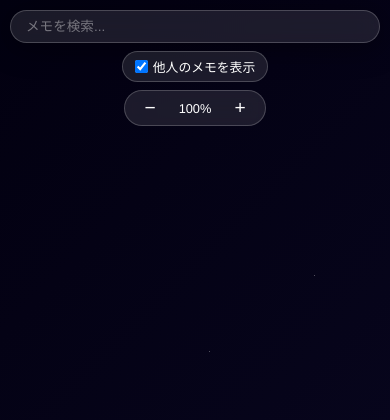
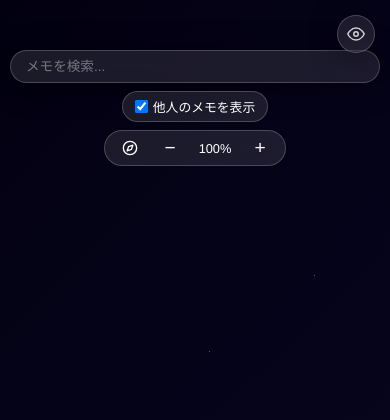
Before and after one commit to SharkBot-Dev/StarMemo, a Flask app: page / in a window 390 px wide. Shown: the top 420 px of the page. Run offline with Flask 3, Linux system fonts and the light colour scheme; the visitor is signed in with stand-in values (Sample User, id 1); data that the repository does not hold is empty.

Commit message:
feat: 非表示にできるように

```diff
--- a/static/sky.css
+++ b/static/sky.css
@@ -150,6 +150,16 @@ body {
 
 .zoom-controls button:hover {
     opacity: 0.7;
+}
+
+.zoom-controls button svg {
+    width: 16px;
+    height: 16px;
+    transition: transform 0.3s cubic-bezier(0.4, 0, 0.2, 1);
+}
+
+.zoom-controls button:hover svg {
+    transform: scale(1.1) rotate(15deg);
 }
 
 #zoomLevelIndicator {
@@ -458,7 +468,7 @@ body {
     #ui-layer-top {
         flex-direction: column;
         align-items: center;
-        padding: 10px;
+        padding: 50px 10px 10px 10px;
         gap: 8px;
     }
 
@@ -531,3 +541,95 @@ body {
         height: 14px;
     }
 }
+
+/* GUI Toggle Button Styles */
+.toggle-gui-btn {
+    position: fixed;
+    top: 20px;
+    right: 20px;
+    z-index: 101;
+    width: 44px;
+    height: 44px;
+    background: rgba(255, 255, 255, 0.1);
+    backdrop-filter: blur(12px);
+    -webkit-backdrop-filter: blur(12px);
+    border: 1px solid rgba(255, 255, 255, 0.2);
+    border-radius: 50%;
+    color: rgba(255, 255, 255, 0.8);
+    display: flex;
+    align-items: center;
+    justify-content: center;
+    cursor: pointer;
+    transition: all 0.2s cubic-bezier(0.4, 0, 0.2, 1);
+    box-shadow: 0 4px 30px rgba(0, 0, 0, 0.4);
+    pointer-events: auto;
+}
+
+.toggle-gui-btn:hover {
+    background: rgba(255, 255, 255, 0.2);
+    color: white;
+    transform: scale(1.05);
+}
+
+.toggle-gui-btn svg {
+    width: 20px;
+    height: 20px;
+}
+
+.toggle-gui-btn .eye-off-icon {
+    display: none;
+}
+
+/* GUI非表示時のスタイル */
+body.gui-hidden .toggle-gui-btn .eye-icon {
+    display: none;
+}
+
+body.gui-hidden .toggle-gui-btn .eye-off-icon {
+    display: block;
+}
+
+body.gui-hidden .toggle-gui-btn {
+    background: rgba(255, 255, 255, 0.05);
+    border-color: rgba(255, 255, 255, 0.1);
+    color: rgba(255, 255, 255, 0.4);
+}
+
+body.gui-hidden .toggle-gui-btn:hover {
+    background: rgba(255, 255, 255, 0.15);
+    color: rgba(255, 255, 255, 0.8);
+}
+
+/* GUI要素のトランジション */
+.gui-element {
+    transition: opacity 0.3s cubic-bezier(0.4, 0, 0.2, 1), transform 0.3s cubic-bezier(0.4, 0, 0.2, 1), visibility 0.3s;
+    visibility: visible;
+}
+
+body.gui-hidden .gui-element {
+    opacity: 0;
+    pointer-events: none;
+    visibility: hidden;
+}
+
+body.gui-hidden #ui-layer.gui-element {
+    transform: translateY(20px);
+}
+
+body.gui-hidden #ui-layer-top.gui-element {
+    transform: translateY(-20px);
+}
+
+/* モバイル対応 */
+@media (max-width: 768px) {
+    .toggle-gui-btn {
+        top: 15px;
+        right: 15px;
+        width: 38px;
+        height: 38px;
+    }
+    .toggle-gui-btn svg {
+        width: 18px;
+        height: 18px;
+    }
+}
--- a/templates/sky.html
+++ b/templates/sky.html
@@ -17,7 +17,7 @@
         </div>
     </div>
 
-    <div id="ui-layer-top">
+    <div id="ui-layer-top" class="gui-element">
         <div class="search-container">
             <input type="text" id="searchInput" placeholder="メモを検索...">
         </div>
@@ -26,13 +26,19 @@
             <label for="showPublicToggle">他人のメモを表示</label>
         </div>
         <div class="zoom-controls">
+            <button id="goToDensestBtn" title="最もメモが密集しているエリアへ移動">
+                <svg xmlns="http://www.w3.org/2000/svg" viewBox="0 0 24 24" fill="none" stroke="currentColor" stroke-width="2" stroke-linecap="round" stroke-linejoin="round" class="compass-icon">
+                    <circle cx="12" cy="12" r="10"></circle>
+                    <polygon points="16.24 7.76 14.12 14.12 7.76 16.24 9.88 9.88 16.24 7.76"></polygon>
+                </svg>
+            </button>
             <button id="zoomOutBtn" title="縮小">−</button>
             <span id="zoomLevelIndicator">100%</span>
             <button id="zoomInBtn" title="拡大">+</button>
         </div>
     </div>
 
-    <div id="ui-layer">
+    <div id="ui-layer" class="gui-element">
         <div class="input-container">
             <div class="expiry-note">メモは24時間後に消えます</div>
             <textarea id="memoInput" placeholder="ここに秘密のメモを残す..." rows="1"></textarea>
@@ -53,6 +59,16 @@
 
     <input type="hidden" id="currentUsername" value="{{ username }}">
 
+    <button id="toggle-gui-btn" class="toggle-gui-btn" title="GUIを表示/非表示 (H)">
+        <svg xmlns="http://www.w3.org/2000/svg" viewBox="0 0 24 24" fill="none" stroke="currentColor" stroke-width="2" stroke-linecap="round" stroke-linejoin="round" class="eye-icon">
+            <path d="M1 12s4-8 11-8 11 8 11 8-4 8-11 8-11-8-11-8z"></path>
+            <circle cx="12" cy="12" r="3"></circle>
+        </svg>
+        <svg xmlns="http://www.w3.org/2000/svg" viewBox="0 0 24 24" fill="none" stroke="currentColor" stroke-width="2" stroke-linecap="round" stroke-linejoin="round" class="eye-off-icon">
+            <path d="M17.94 17.94A10.07 10.07 0 0 1 12 20c-7 0-11-8-11-8a18.45 18.45 0 0 1 5.06-5.94M9.9 4.24A9.12 9.12 0 0 1 12 4c7 0 11 8 11 8a18.5 18.5 0 0 1-2.16 3.19m-6.72-1.07a3 3 0 1 1-4.24-4.24"></path>
+            <line x1="1" y1="1" x2="23" y2="23"></line>
+        </svg>
+    </button>
 
     <script src="static/script.js"></script>
 </body>
```
Also changed, not shown: static/script.js (+91 -1 lines).
